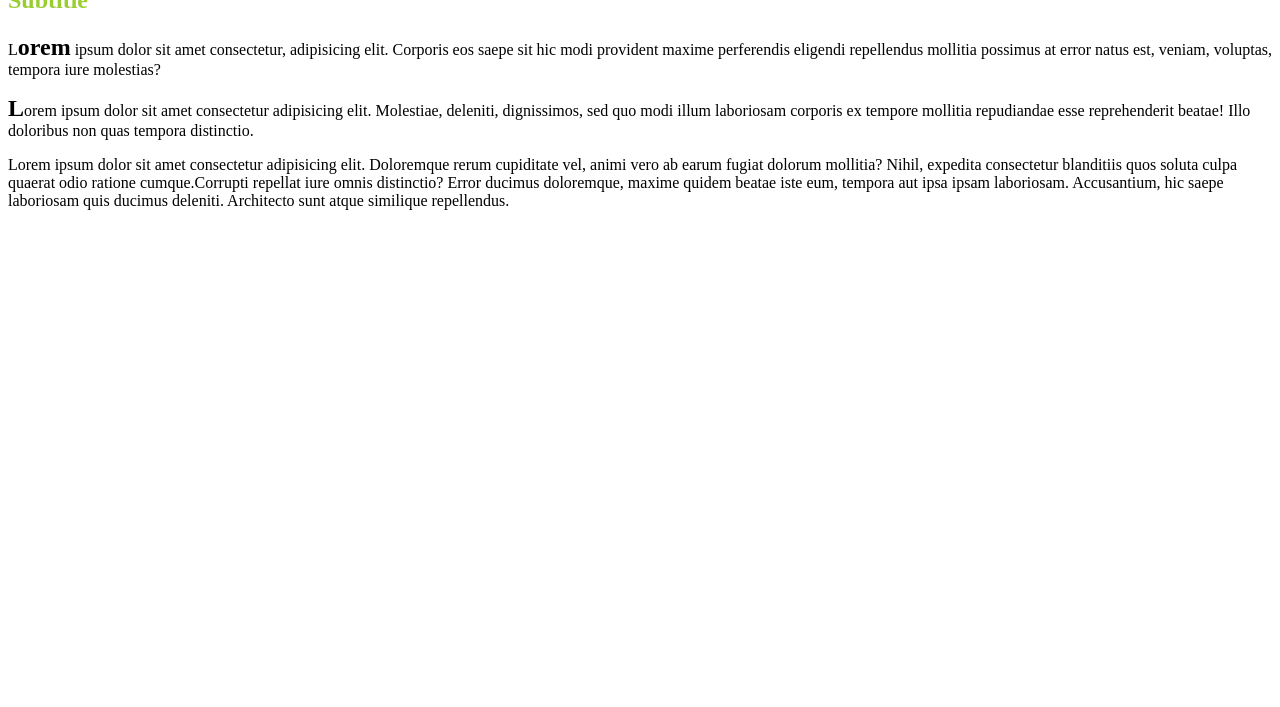
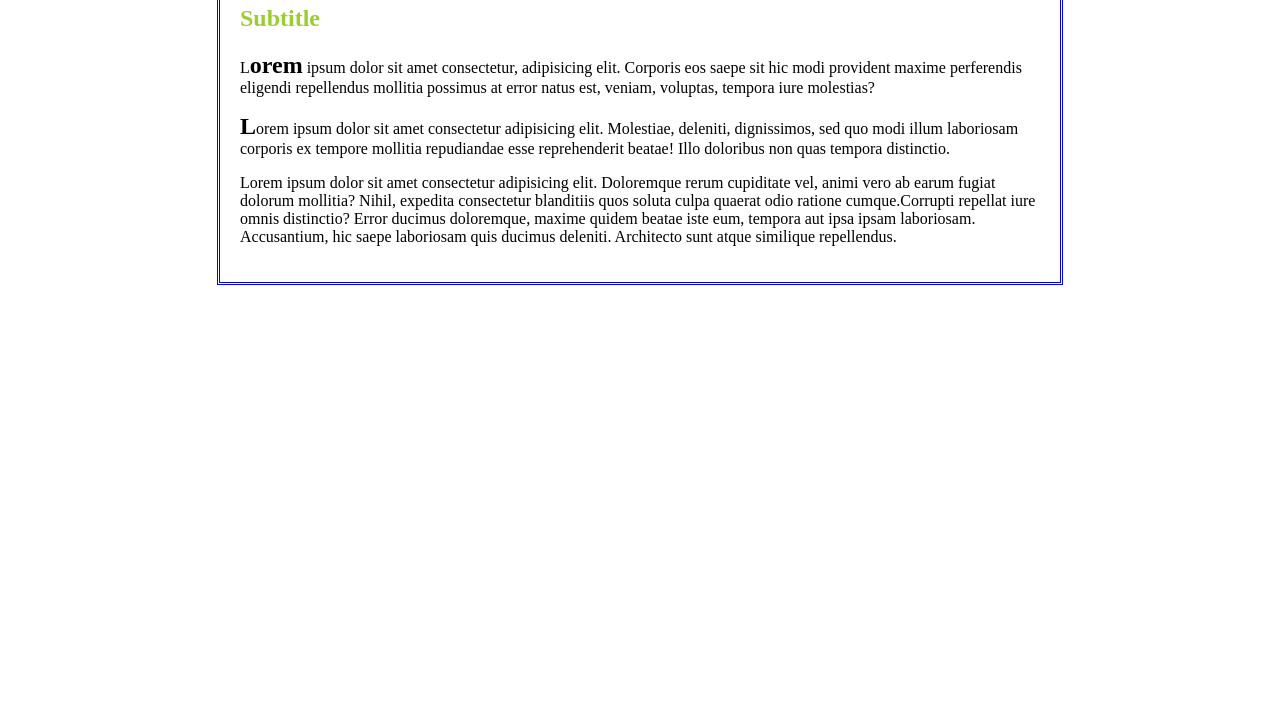
Before and after one commit to evatherm90/JSDAY01, a plain HTML site: page index.html in a window 1280 px wide. Shown: the part 93-800 px from the top of the page. Drawn offline with Linux system fonts and the light colour scheme.

Commit message:
STEP 05 Creating container and centering

```diff
--- a/index.html
+++ b/index.html
@@ -1,5 +1,6 @@
 <!DOCTYPE html>
 <html lang="en">
+
 <head>
     <meta charset="UTF-8">
     <meta name="viewport" content="width=device-width, initial-scale=1.0">
@@ -9,19 +10,43 @@
         #title-part {
             color: yellowgreen;
         }
+
         .capital {
             font-weight: bolder;
             font-size: 24px;
-            color:black;
+            color: black;
+        }
+
+        section.container {
+            border: 3px double blue;
+            padding: 20px;
+            max-width: 800px;
+            margin-left: auto;
+            margin-right: auto;
+            margin: 0 auto 0 auto;
+            margin: 0 auto;
         }
     </style>
 </head>
+
 <body>
-    <h1>JS<span id="title-part">Excel</span></h1>
-    <h2 id="title-part">Subtitle</h2>
-    <p>L<span class="capital">orem</span> ipsum dolor sit amet consectetur, adipisicing elit. Corporis eos saepe sit hic modi provident maxime perferendis eligendi repellendus mollitia possimus at error natus est, veniam, voluptas, tempora iure molestias?</p>
-    <!--more lorem paragraphs <p>lorem*3</p>-->
-    <p><span class="capital">L</span>orem ipsum dolor sit amet consectetur adipisicing elit. Molestiae, deleniti, dignissimos, sed quo modi illum laboriosam corporis ex tempore mollitia repudiandae esse reprehenderit beatae! Illo doloribus non quas tempora distinctio.</p>
-    <p>Lorem ipsum dolor sit amet consectetur adipisicing elit. Doloremque rerum cupiditate vel, animi vero ab earum fugiat dolorum mollitia? Nihil, expedita consectetur blanditiis quos soluta culpa quaerat odio ratione cumque.Corrupti repellat iure omnis distinctio? Error ducimus doloremque, maxime quidem beatae iste eum, tempora aut ipsa ipsam laboriosam. Accusantium, hic saepe laboriosam quis ducimus deleniti. Architecto sunt atque similique repellendus.</p>
+    <!--Emmet: section.container-->
+    <section class="container">
+        <h1>JS<span id="title-part">Excel</span></h1>
+        <h2 id="title-part">Subtitle</h2>
+        <p>L<span class="capital">orem</span> ipsum dolor sit amet consectetur, adipisicing elit. Corporis eos saepe sit
+            hic modi provident maxime perferendis eligendi repellendus mollitia possimus at error natus est, veniam,
+            voluptas, tempora iure molestias?</p>
+        <!--more lorem paragraphs <p>lorem*3</p>-->
+        <p><span class="capital">L</span>orem ipsum dolor sit amet consectetur adipisicing elit. Molestiae, deleniti,
+            dignissimos, sed quo modi illum laboriosam corporis ex tempore mollitia repudiandae esse reprehenderit
+            beatae! Illo doloribus non quas tempora distinctio.</p>
+        <p>Lorem ipsum dolor sit amet consectetur adipisicing elit. Doloremque rerum cupiditate vel, animi vero ab earum
+            fugiat dolorum mollitia? Nihil, expedita consectetur blanditiis quos soluta culpa quaerat odio ratione
+            cumque.Corrupti repellat iure omnis distinctio? Error ducimus doloremque, maxime quidem beatae iste eum,
+            tempora aut ipsa ipsam laboriosam. Accusantium, hic saepe laboriosam quis ducimus deleniti. Architecto sunt
+            atque similique repellendus.</p>
+    </section>
 </body>
+
 </html>
```
